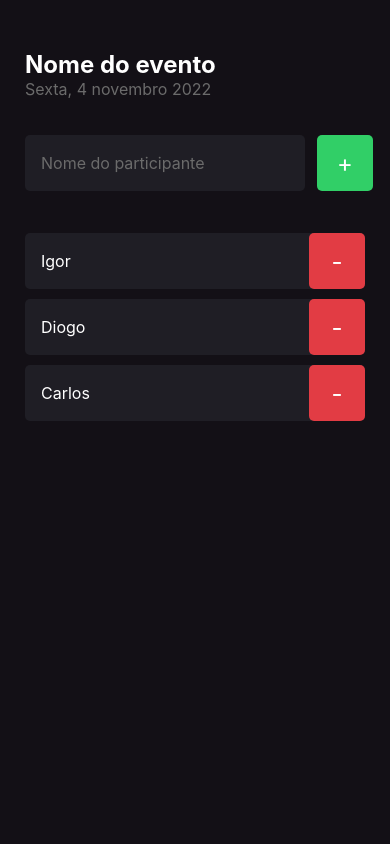
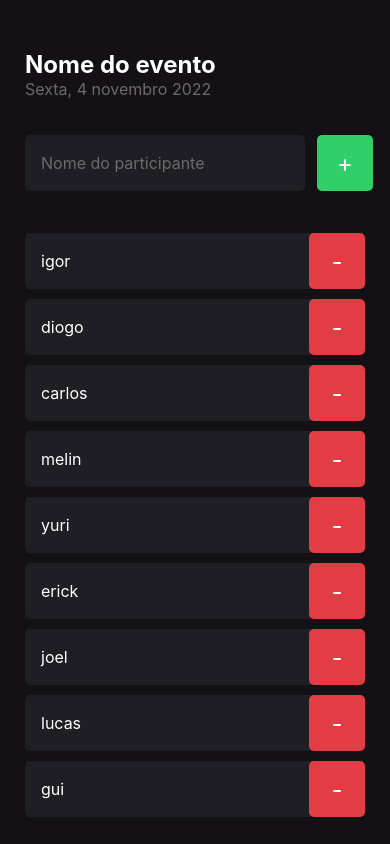
Before and after one commit to santanaIgot/my-app, a React Native app: screen / in a window 390 px wide. Built offline with nearby package versions, Linux system fonts and the light colour scheme.

Commit message:
[FEAT] - METHOD SCROLL IMPLEMENTED

```diff
--- a/App.tsx
+++ b/App.tsx
@@ -1,7 +1,12 @@
 import {Home} from "./src/screens/Home"
+import { StatusBar } from "react-native"
 
 export default function App() {
   return(
-   <Home/>
+    <>
+     <StatusBar barStyle={"light-content"}/>
+     <Home/>
+    </>
+
   )
 }
--- a/src/screens/Home/index.tsx
+++ b/src/screens/Home/index.tsx
@@ -1,14 +1,32 @@
-import { Text,View,TextInput, TouchableOpacity} from "react-native";
+import { Text,View,TextInput, TouchableOpacity,ScrollView, Alert} from "react-native";
 import{styles} from './styles'
 import { Participant } from "../../components/Participant";
 
 export function Home() {
+  //ativando scroll
+  const participants = ['igor','diogo', 'carlos','melin', 'yuri','erick','joel', 'lucas','gui','lele']
+
+
   function handleParticipantAdd() {
-    alert('adicionado')
+    console.log("adicionado");
+
+    if(participants.includes("igor")){
+       return Alert.alert("Participante Existe", "Já existe")
+    }
   }
 
   function handleParticipantRemove(name:string) {
-    alert(`Voce removeu o participante ${name}`)
+    console.log(`Voce removeu o participante ${name}`)
+    Alert.alert("Remover", `Deseja remover o participante ${name}?`,[
+      {
+        text:"sim",
+        onPress:()=>Alert.alert('Deletado')
+      },
+      {
+        text:"não",
+        style:'cancel'
+      }
+    ])
   }
   return(
     <View style={styles.container}>
@@ -28,10 +46,18 @@ export function Home() {
          <Text style={styles.buttonText}>+</Text>
         </TouchableOpacity>
      </View>
-
-     <Participant name="Igor" onRemove={()=> handleParticipantRemove("Igor")}/>
-     <Participant name="Diogo" onRemove={()=> handleParticipantRemove("Diogo")}/>
-     <Participant name="Carlos" onRemove={()=> handleParticipantRemove("Carlos")}/>
+    <ScrollView>
+     {
+      participants.map(participant => (
+        <Participant
+        key={participant}
+        name={participant}
+        onRemove={()=> handleParticipantRemove(participant)}/>
+      ))
+     }
+    </ScrollView>
+     {/* <Participant name="Diogo" onRemove={()=> handleParticipantRemove("Diogo")}/>
+     <Participant name="Carlos" onRemove={()=> handleParticipantRemove("Carlos")}/> */}
 
 
     </View>
```
